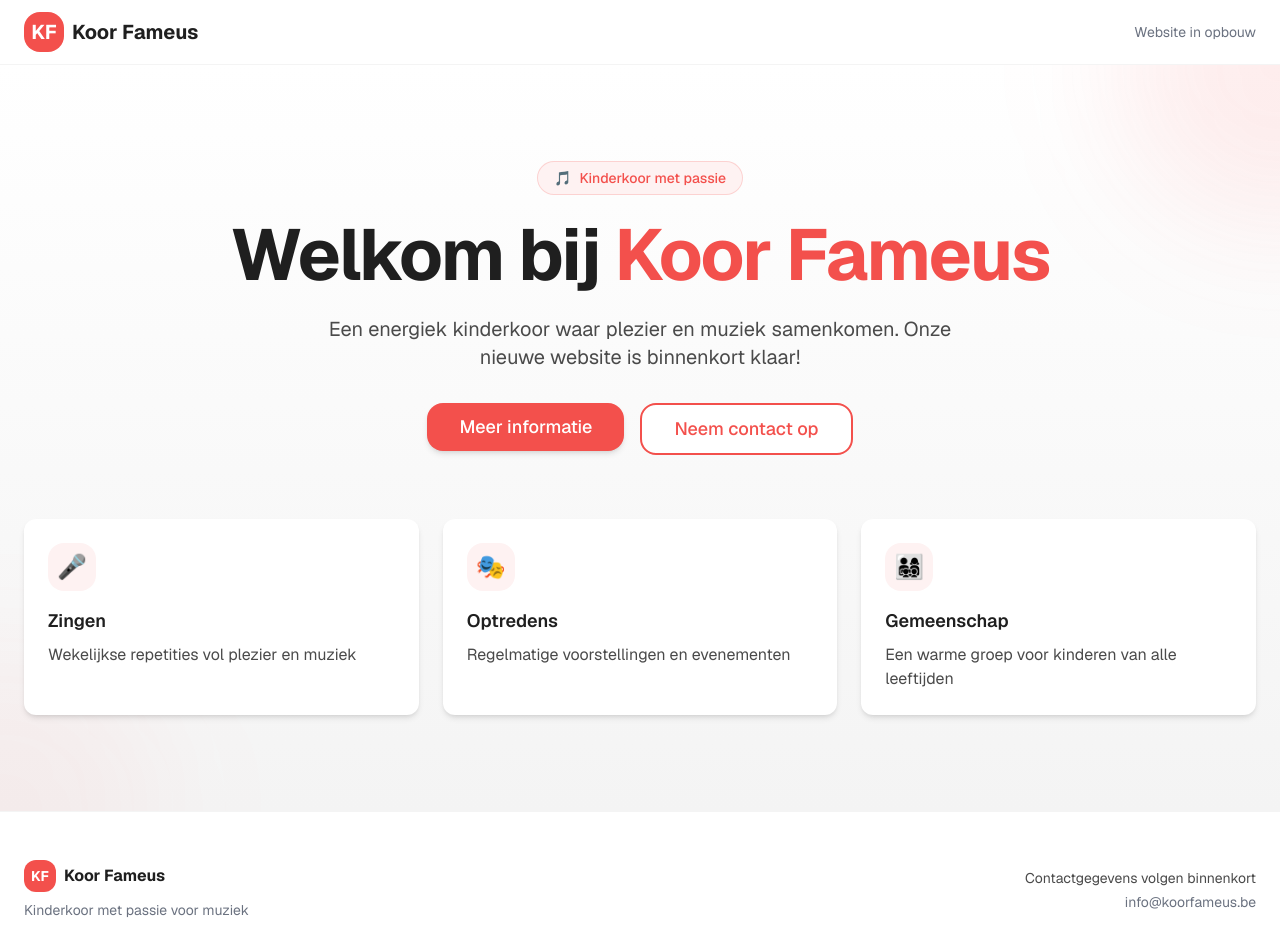
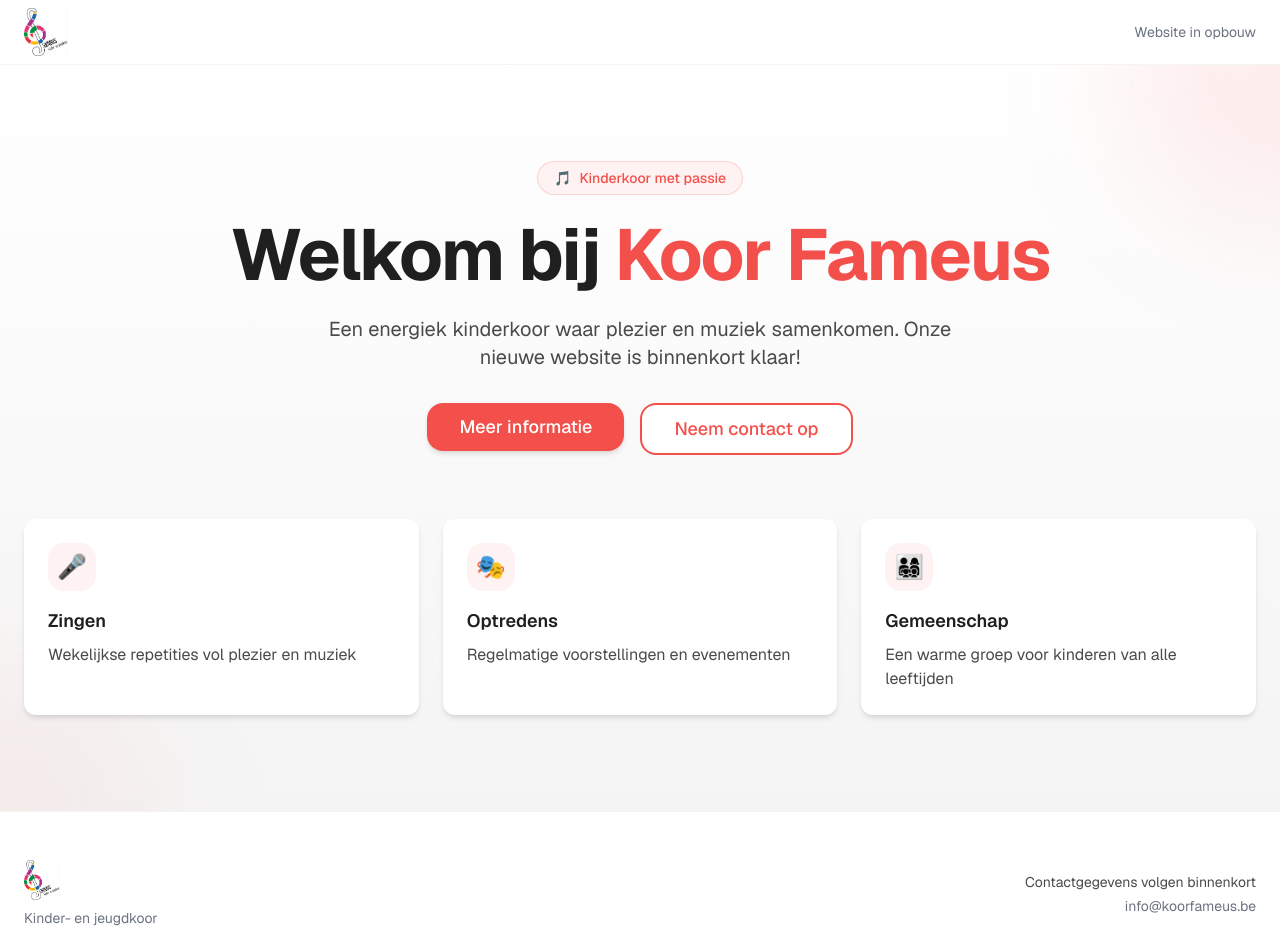
Before and after one commit to GolicoBV/KoorFameus, a Next.js app: page / in a window 1280 px wide. Shown: the top 952 px of the page. Built offline with nearby package versions, Linux system fonts and the light colour scheme.

Commit message:
feat: add official KoorFameus logo to header and footer

```diff
--- a/components/footer.tsx
+++ b/components/footer.tsx
@@ -1,3 +1,5 @@
+import Image from "next/image";
+
 export function Footer() {
   const currentYear = new Date().getFullYear();
 
@@ -7,14 +9,15 @@ export function Footer() {
         <div className="flex flex-col items-center gap-6 md:flex-row md:justify-between">
           {/* Logo and tagline */}
           <div className="flex flex-col items-center md:items-start gap-2">
-            <div className="flex items-center gap-2">
-              <div className="flex h-8 w-8 items-center justify-center rounded-lg bg-coral text-white font-bold text-sm">
-                KF
-              </div>
-              <span className="font-bold text-text-primary">Koor Fameus</span>
-            </div>
+            <Image
+              src="/images/logo.png"
+              alt="Koor Fameus logo"
+              width={120}
+              height={40}
+              className="h-10 w-auto"
+            />
             <p className="text-sm text-text-muted text-center md:text-left">
-              Kinderkoor met passie voor muziek
+              Kinder- en jeugdkoor
             </p>
           </div>
 
--- a/components/header.tsx
+++ b/components/header.tsx
@@ -1,16 +1,18 @@
 import Link from "next/link";
+import Image from "next/image";
 
 export function Header() {
   return (
     <header className="sticky top-0 z-50 w-full border-b border-bg-section bg-bg-white/95 backdrop-blur supports-[backdrop-filter]:bg-bg-white/80">
       <div className="container mx-auto flex h-16 items-center justify-between px-4 md:px-6">
         <Link href="/" className="flex items-center gap-2 group">
-          <div className="flex h-10 w-10 items-center justify-center rounded-xl bg-coral text-white font-bold text-xl transition-transform duration-200 group-hover:scale-105">
-            KF
-          </div>
-          <span className="text-xl font-bold text-text-primary hidden sm:inline-block">
-            Koor Fameus
-          </span>
+          <Image
+            src="/images/logo.png"
+            alt="Koor Fameus logo"
+            width={48}
+            height={48}
+            className="h-12 w-auto transition-transform duration-200 group-hover:scale-105"
+          />
         </Link>
 
         <nav className="flex items-center gap-4">
```
Also changed, not shown: public/images/logo.png (added).
